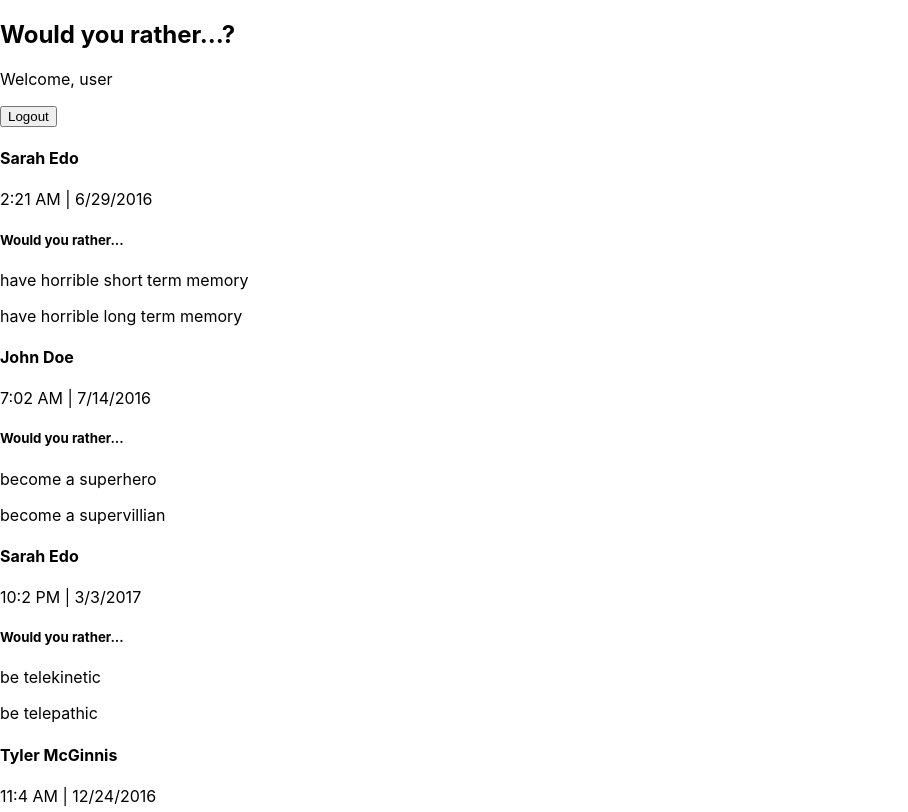
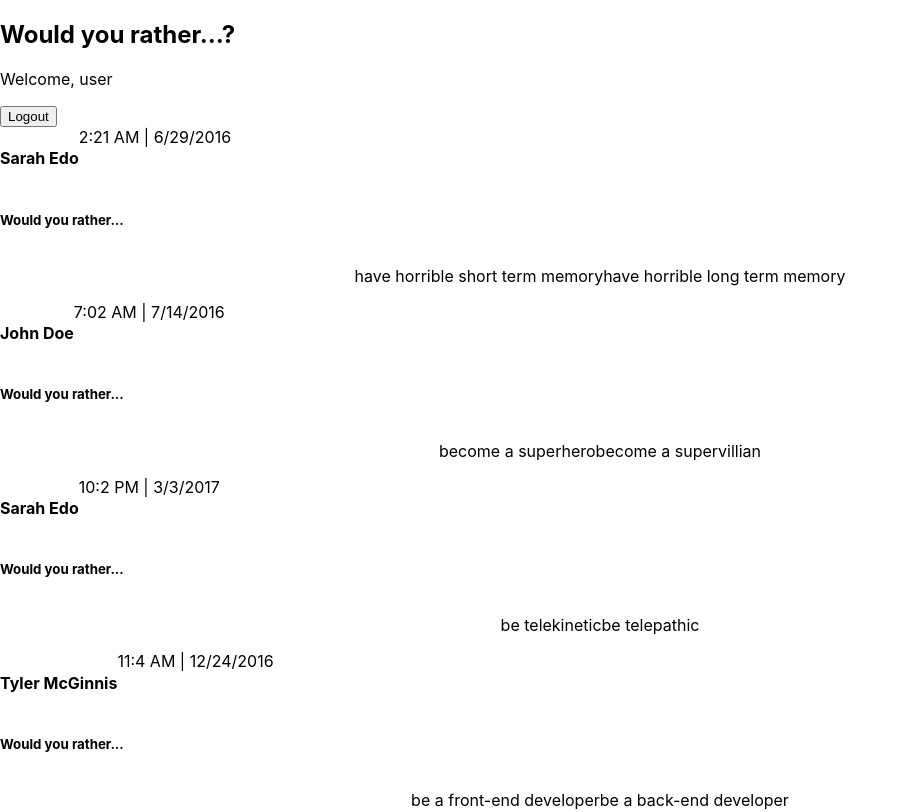
Before and after one commit to oasaleh/would-you-rather, a React (Create React App) app: page / in a window 1280 px wide. Shown: the top 812 px of the page, without its empty margins (0-908 px from the left). Built offline with nearby package versions, Linux system fonts and the light colour scheme.

Commit message:
Add style to questions list and create login page

```diff
--- a/src/features/questions/QuestionsList.js
+++ b/src/features/questions/QuestionsList.js
@@ -1,23 +1,26 @@
-import { useEffect } from 'react';
-import { useDispatch, useSelector } from 'react-redux';
-import { getAllUsers, selectUserById } from '../users/usersSlice';
-import { getAllQuestions, fetchQuestions } from './questionsSlice';
-import Time from './Time';
+import { useEffect } from "react";
+import { useDispatch, useSelector } from "react-redux";
+import { getAllUsers, selectUserById } from "../users/usersSlice";
+import { getAllQuestions, fetchQuestions } from "./questionsSlice";
+import Time from "./Time";
+import "./questionsListStyle.css";
 
 const QuestionExcerpt = ({ question }) => {
   const user = useSelector((state) => selectUserById(state, question.author));
   return (
-    <article key={question.id}>
-      <div>
+    <>
+      <div class="questionHeader">
         <h4>{user.name}</h4>
         <Time timestamp={question.timestamp} />
       </div>
-      <h5>Would you rather...</h5>
-      <div>
-        <p>{question.optionOne.text}</p>
-        <p>{question.optionTwo.text}</p>
+      <div class='questionBody'>
+        <h5>Would you rather...</h5>
+        <div class='questionChoices'>
+          <p>{question.optionOne.text}</p>
+          <p>{question.optionTwo.text}</p>
+        </div>
       </div>
-    </article>
+    </>
   );
 };
 
@@ -30,21 +33,25 @@ const QuestionsList = () => {
 
   let content;
 
-  if (questionsStatus === 'loading') {
+  if (questionsStatus === "loading") {
     content = <p>Loading...</p>;
-  } else if (questionsStatus === 'succeeded') {
+  } else if (questionsStatus === "succeeded") {
     content = questions.map((question) => (
-      <QuestionExcerpt key={question.id} question={question} />
+      <QuestionExcerpt
+        class="questionContainer"
+        key={question.id}
+        question={question}
+      />
     ));
-  } else if (questionsStatus === 'failed') {
+  } else if (questionsStatus === "failed") {
     content = <p>Failed</p>;
   }
   useEffect(() => {
-    if (questionsStatus === 'idle') {
+    if (questionsStatus === "idle") {
       dispatch(fetchQuestions());
     }
   }, [questionsStatus, dispatch]);
-  return <article>{content}</article>;
+  return <article class="questionsListContainer">{content}</article>;
 };
 
 export default QuestionsList;
--- /dev/null
+++ b/src/features/questions/questionsListStyle.css
@@ -0,0 +1,24 @@
+.questionsListContainer{
+    display: flex;
+    flex-direction: column ;
+    justify-content: center;
+    width: 1200px;
+}
+
+.questionContainer{
+    text-align: center;
+}
+
+.questionHeader{
+    display: flex;
+    flex-direction: row;
+}
+.questionBody{
+    display: inherit;
+    flex-direction: inherit;
+}
+.questionChoices{
+    display: flex;
+    flex-direction: row;
+    justify-content: center;
+}
--- a/src/features/users/usersSlice.js
+++ b/src/features/users/usersSlice.js
@@ -43,5 +43,6 @@ export const usersSlice = createSlice({
 export const getAllUsers = (state) => state.users.users;
 export const selectUserById = (state, userId) =>
   state.users.users.find((user) => user.id === userId);
+
 export const { addUser } = usersSlice.actions;
 export default usersSlice.reducer;
```
Also changed, not shown: src/features/users/LoginPage.js (added, +12 -0 lines).
